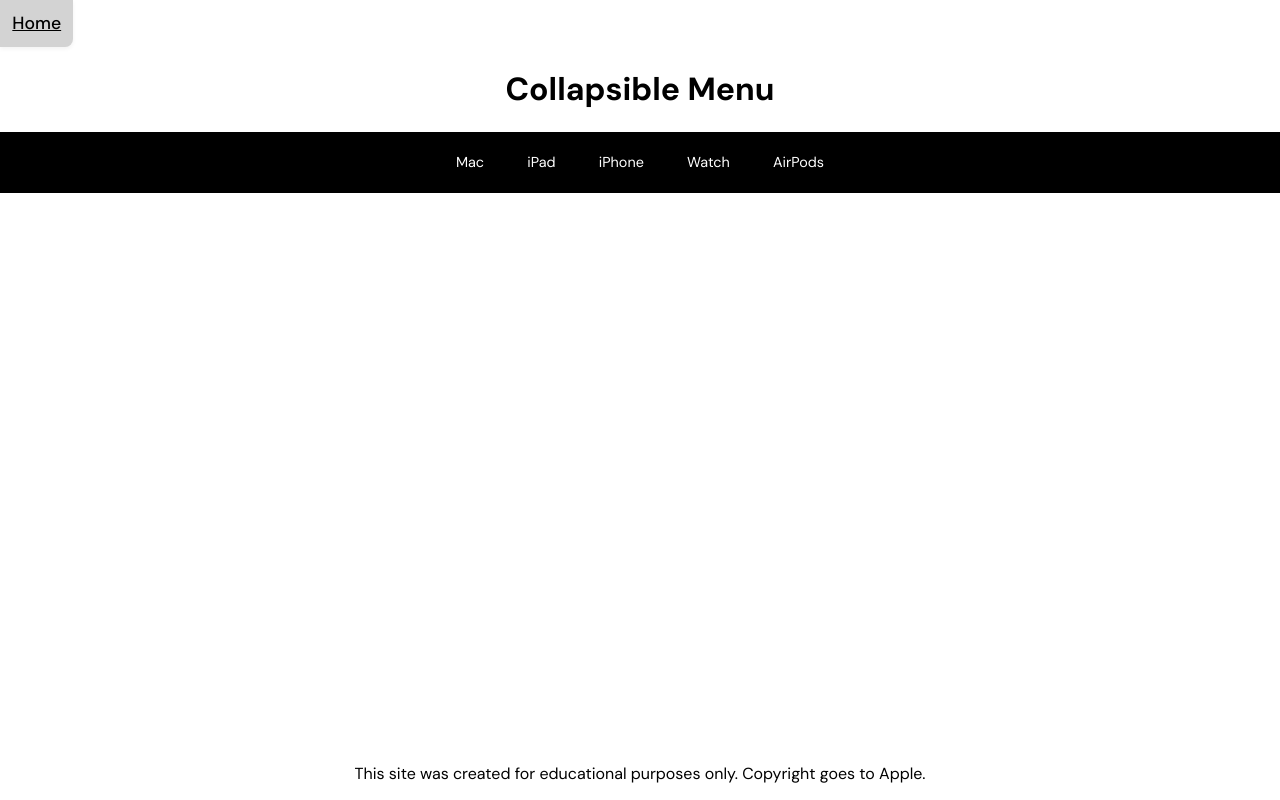
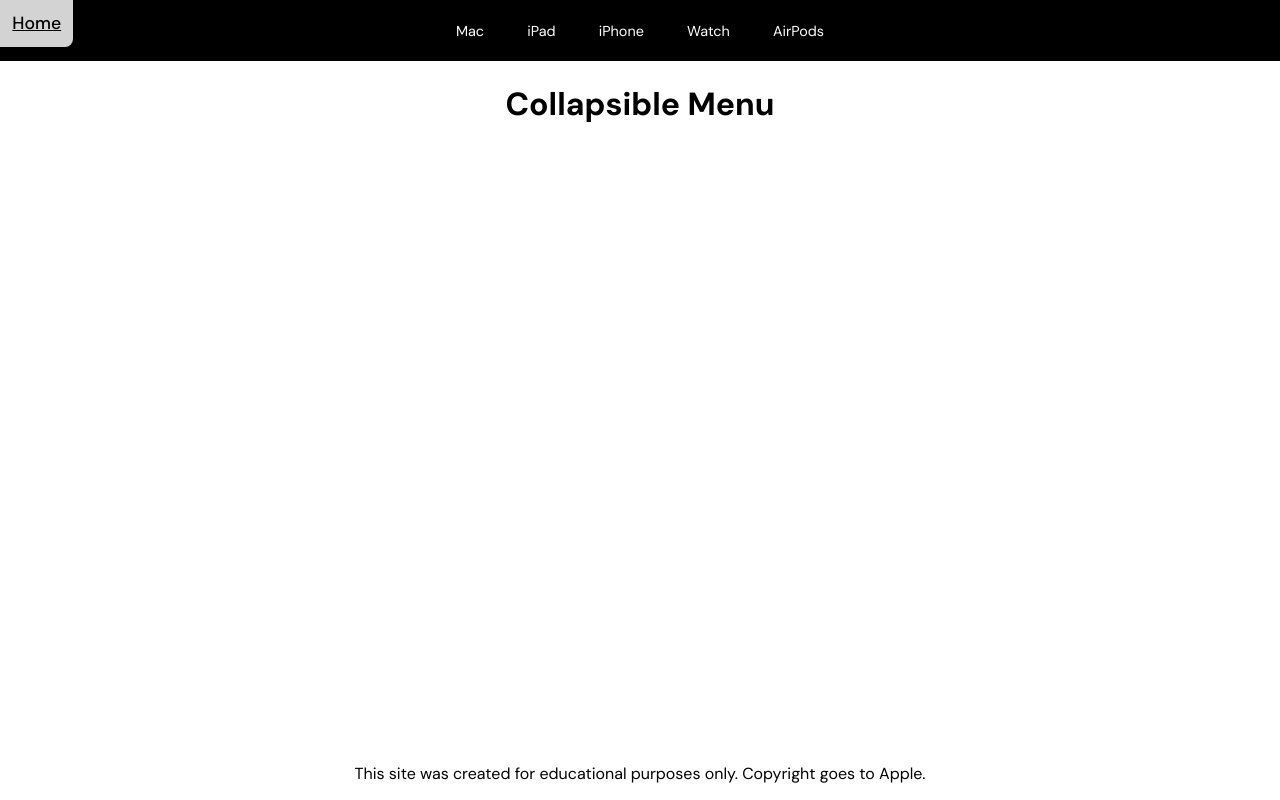
Before and after one commit to henrykaus/frontend-playground, a plain HTML site: page collapsible-menu/index.html in a window 1280 px wide. Drawn offline with Linux system fonts and the light colour scheme.

Commit message:
Moved elements below the menu

```diff
--- a/collapsible-menu/index.html
+++ b/collapsible-menu/index.html
@@ -11,8 +11,6 @@
   </head>
   <body>
     <main>
-      <a href="../index.html" class="home-link">Home</a>
-      <h1>Collapsible Menu</h1>
       <ul>
         <li>
           <span>Mac</span>
@@ -82,6 +80,8 @@
           </section>
         </li>
       </ul>
+      <a href="../index.html" class="home-link">Home</a>
+      <h1>Collapsible Menu</h1>
       <footer>
         This site was created for educational purposes only. Copyright goes to Apple.
       </footer>
--- a/collapsible-menu/style.css
+++ b/collapsible-menu/style.css
@@ -5,6 +5,7 @@ ul {
   list-style: none;
   padding: 0;
   position: relative;
+  margin: 0;
 }
 
 li {
@@ -64,3 +65,9 @@ footer {
   text-align: center;
   width: 100%;
 }
+
+.home-link {
+  position: absolute;
+  top: 0;
+  left: 0;
+}
```
